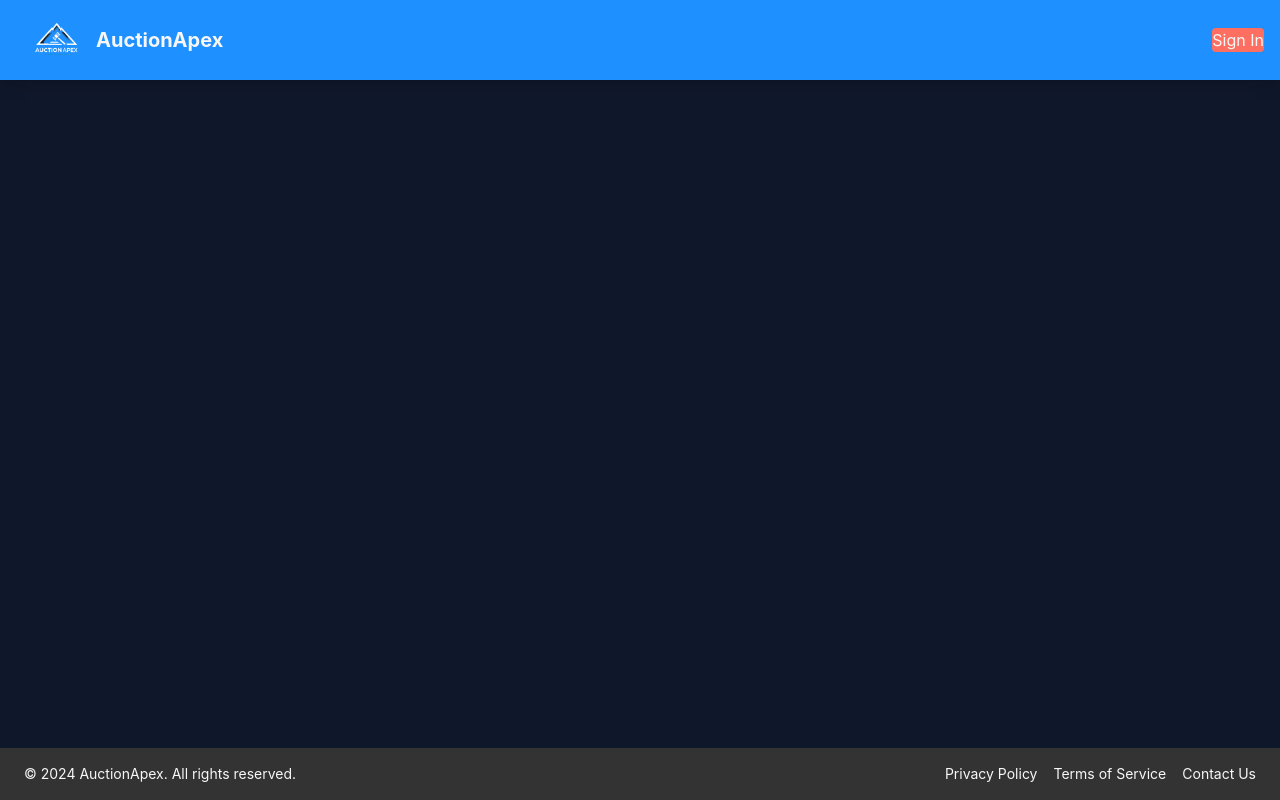
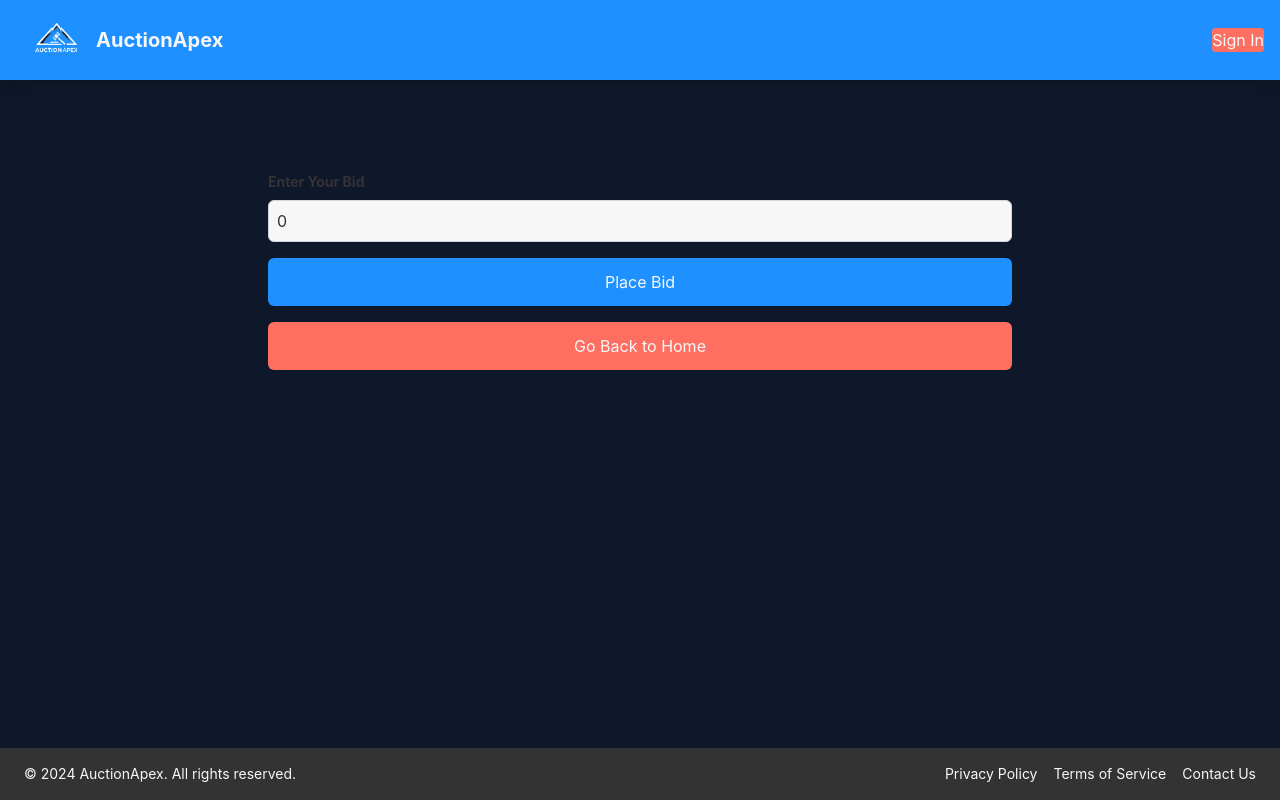
Before and after one commit to Hamza123Hussain/auction_apex, a React (Create React App) app: page /AuctionCard/1 in a window 1280 px wide. Built offline with nearby package versions, Linux system fonts and the light colour scheme; no server answers.

Commit message:
SINGLE AUCTION COMPONENT HAS BEEN MADE 70%

```diff
--- a/src/components/Auction/SingleAuction.tsx
+++ b/src/components/Auction/SingleAuction.tsx
@@ -1,27 +1,45 @@
-import { useEffect, useState } from 'react'
-import { useParams } from 'react-router-dom'
+import { useContext, useEffect, useState } from 'react'
+import { useParams, useNavigate } from 'react-router-dom'
 import { getSingleAuction } from '../../functions/Auction/GettingAsingleAuction'
 import { AuctionCardData } from '../../utils/AuctionInteface'
 import AuctionCard from './AuctionCard'
-
+import { UserContext } from '../../utils/Context'
+import BidField from './BidField'
+import GoHome from '../GoHome'
 const SingleAuction = () => {
+  const { inputVal } = useContext(UserContext)
   const { AuctionID } = useParams()
   const [auctiondata, setdata] = useState<AuctionCardData>()
+  const navigate = useNavigate()
   useEffect(() => {
     const GetAuctionData = async () => {
       const Data = await getSingleAuction(AuctionID)
-      // console.log('DATA OF SINGLE AUCTION ', Data)
       setdata(Data)
     }
     GetAuctionData()
   }, [AuctionID])
+  const handleBidSubmit = async (e: React.FormEvent) => {
+    e.preventDefault()
+    // Logic to submit the bid goes here
+    // e.g., await submitBid(AuctionID, bidAmount)
+    // console.log('Bid submitted:', bidAmount)
+  }
   return (
-    <div className=" flex flex-col mx-auto p-3">
-      <div className=" sm:w-1/2 mx-auto">
+    <div className="flex flex-col mx-auto p-3 max-w-3xl">
+      <div className="sm:w-1/2 mx-auto mb-6">
         {auctiondata && <AuctionCard auction={auctiondata} />}
       </div>
+      <form onSubmit={handleBidSubmit} className="space-y-4">
+        <BidField />
+        <button
+          type="submit"
+          className="w-full p-3 bg-electricBlue text-softWhite rounded-md hover:bg-blue-700 transition duration-300"
+        >
+          Place Bid
+        </button>
+      </form>
+      <GoHome />
     </div>
   )
 }
-
 export default SingleAuction
```
